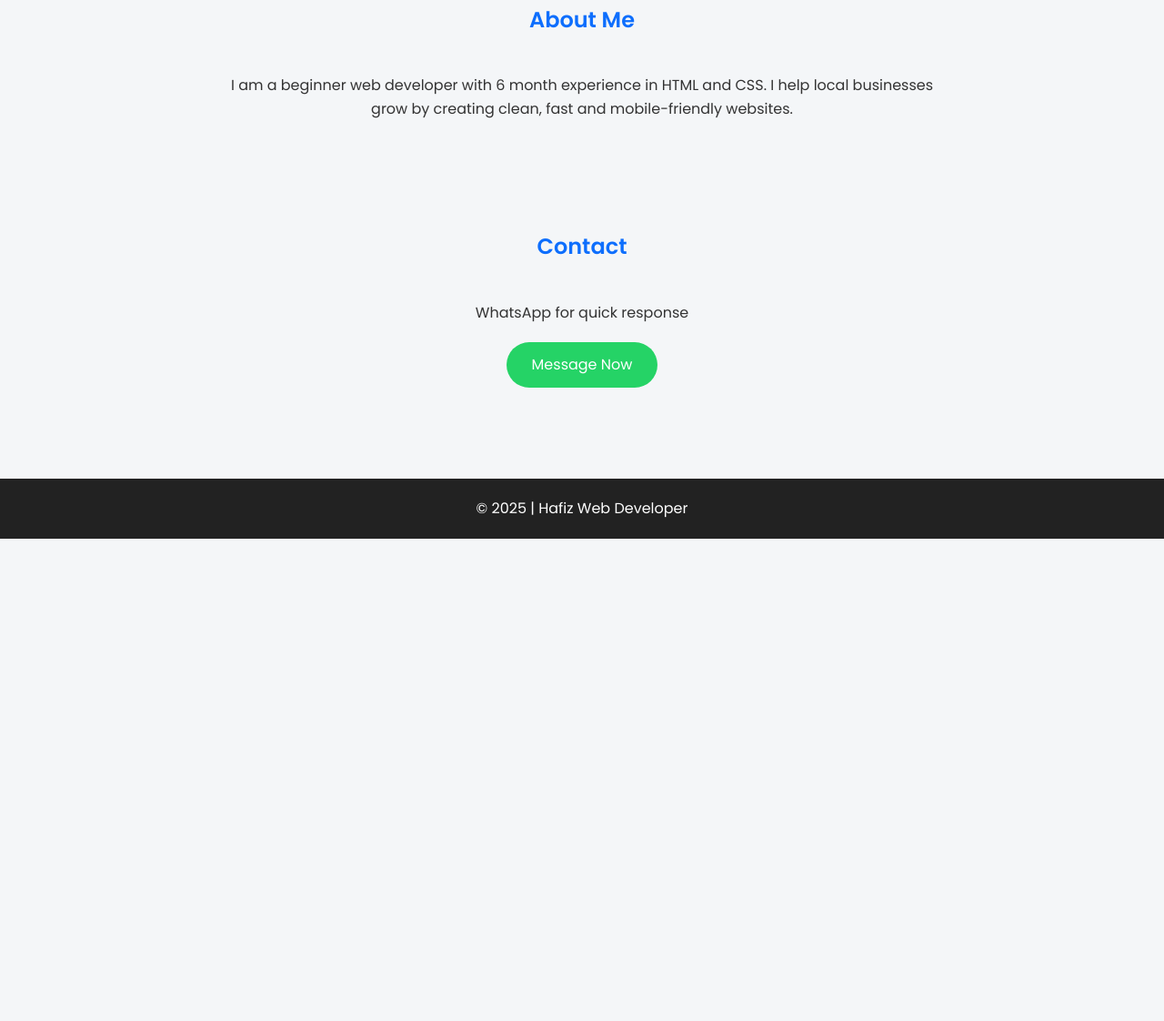
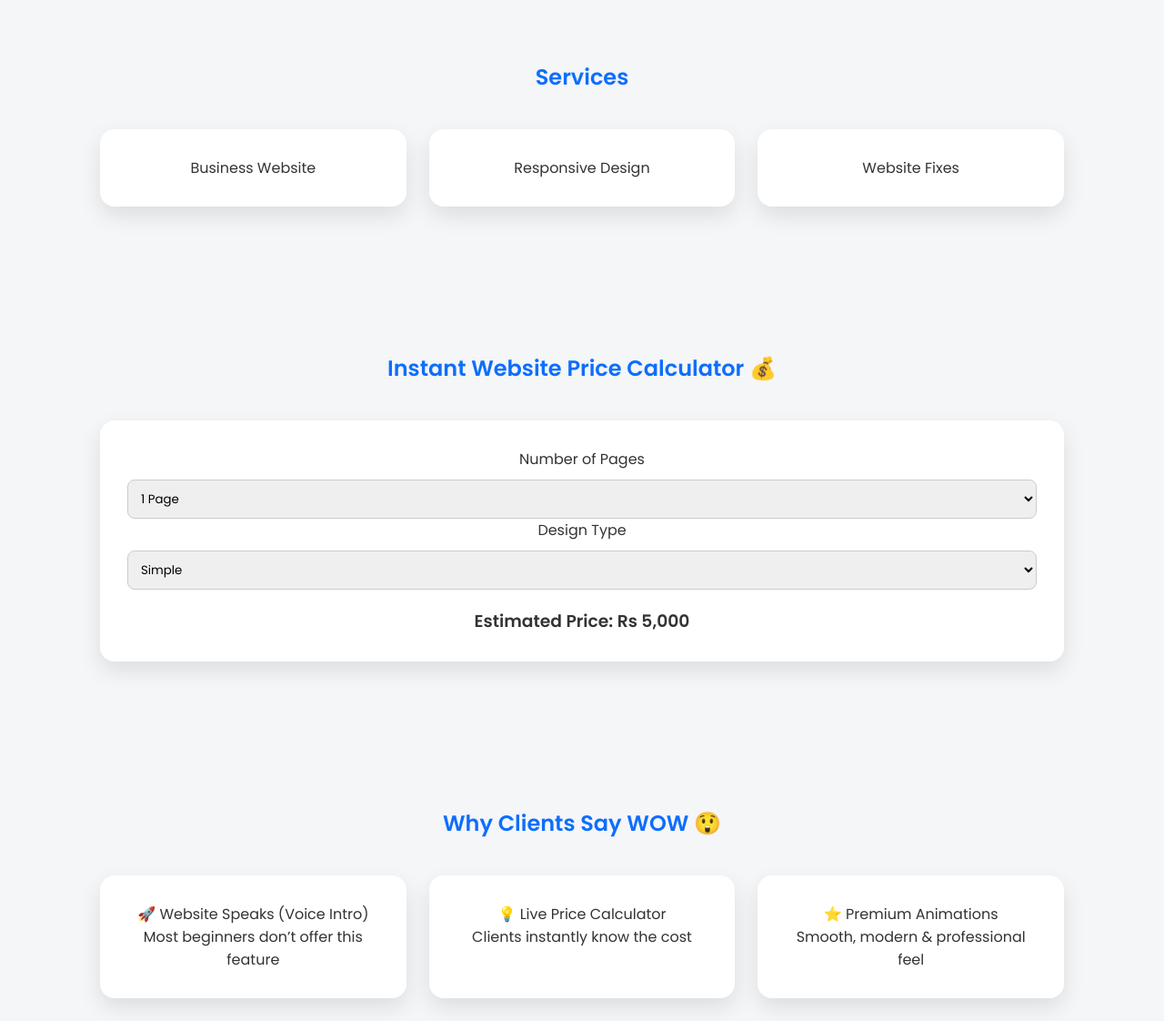
Before and after one commit to anassaeed334422-droid/anassaeed334422-droid.github.io, a plain HTML site: page index.html in a window 1280 px wide. Shown: the part 930-2052 px from the top of the page at 91% size. Before the commit the page ends 1522 px from the top, so only its background shows below. Drawn offline with Linux system fonts and the light colour scheme.

Commit message:
Update index.html

```diff
--- a/index.html
+++ b/index.html
@@ -3,132 +3,273 @@
 <head>
 <meta charset="UTF-8">
 <meta name="viewport" content="width=device-width, initial-scale=1.0">
-<title>Hafiz | Web Developer</title>
+<meta name="description" content="Affordable Web Developer Portfolio with Live Price Calculator">
+<title>Hafiz Anas | Web Developer</title>
 
 <link href="https://fonts.googleapis.com/css2?family=Poppins:wght@300;400;600&display=swap" rel="stylesheet">
 
 <style>
-*{
-    margin:0;
-    padding:0;
-    box-sizing:border-box;
-    font-family:'Poppins', sans-serif;
+:root{
+--bg:#f4f6f8;
+--text:#333;
+--card:#fff;
+--primary:#0d6efd;
 }
-body{
-    background:#f4f6f8;
-    color:#333;
-    line-height:1.6;
+body.dark{
+--bg:#121212;
+--text:#eee;
+--card:#1e1e1e;
 }
+
+*{margin:0;padding:0;box-sizing:border-box;font-family:'Poppins',sans-serif}
+body{background:var(--bg);color:var(--text);transition:.3s}
+html{scroll-behavior:smooth}
+
+/* NAV */
+nav{
+position:sticky;top:0;z-index:100;
+display:flex;justify-content:space-between;
+padding:15px 30px;background:var(--card);
+box-shadow:0 5px 15px rgba(0,0,0,.1)
+}
+nav h2{color:var(--primary)}
+nav button{
+border:none;background:var(--primary);
+color:#fff;padding:6px 14px;border-radius:20px;
+cursor:pointer
+}
+
+/* HEADER */
 header{
 background:linear-gradient(135deg,#0d6efd,#084298);
-    color:#fff;
-    padding:60px 20px;
-    text-align:center;
-}
-header h1{
-    font-size:2.5rem;
-}
-header p{
-    margin-top:10px;
+color:#fff;text-align:center;padding:90px 20px
 }
 .btn{
-    display:inline-block;
-    margin-top:20px;
-    padding:12px 28px;
-    background:#25d366;
-    color:#fff;
-    text-decoration:none;
-    border-radius:30px;
+display:inline-block;margin-top:25px;
+padding:12px 32px;background:#25d366;
+color:#fff;text-decoration:none;border-radius:30px
 }
-section{
-    padding:60px 20px;
-    max-width:1100px;
-    margin:auto;
-}
-h2{
-    text-align:center;
-    margin-bottom:40px;
-    color:#0d6efd;
-}
-.services,.projects{
-    display:grid;
-    grid-template-columns:repeat(auto-fit,minmax(250px,1fr));
-    gap:25px;
+
+/* SECTION */
+section{padding:80px 20px;max-width:1100px;margin:auto}
+h2{text-align:center;color:var(--primary);margin-bottom:40px}
+
+.grid{
+display:grid;grid-template-columns:repeat(auto-fit,minmax(250px,1fr));
+gap:25px
 }
 .card{
-    background:#fff;
-    padding:25px;
-    border-radius:12px;
-    box-shadow:0 8px 20px rgba(0,0,0,0.1);
-    transition:.3s;
+background:var(--card);padding:30px;border-radius:16px;
+box-shadow:0 10px 25px rgba(0,0,0,.1);
+text-align:center
 }
-.card:hover{
-    transform:translateY(-5px);
+
+/* WOW SECTION ONLY */
+.wow-section .card{
+    position:relative;
+    transition:0.4s ease;
 }
-.about{
-    text-align:center;
-    max-width:800px;
-    margin:auto;
+
+.wow-section .card::before{
+    content:"";
+    position:absolute;
+    inset:0;
+    background:linear-gradient(
+        135deg,
+        rgba(13,110,253,0.15),
+        rgba(37,211,102,0.15)
+    );
+    opacity:0;
+    transition:0.4s;
+    pointer-events:none; /* 🔥 FIX */
 }
-.contact{
-    text-align:center;
+
+.wow-section .card:hover::before{
+    opacity:1;
 }
+
+.wow-section .card:hover{
+    transform:translateY(-12px) scale(1.04);
+    box-shadow:0 18px 40px rgba(0,0,0,0.18);
+}
+/* SCROLL ANIMATION */
+.card{
+opacity:0;
+transform:translateY(40px);
+transition:0.6s ease;
+}
+.card.show{
+opacity:1;
+transform:none;
+}
+
+/* INPUT */
+input,select{
+padding:10px;width:100%;margin-top:10px;
+border-radius:8px;border:1px solid #ccc
+}
+
 footer{
-    background:#222;
-    color:#fff;
-    text-align:center;
-    padding:20px;
-    margin-top:40px;
+background:#222;color:#fff;text-align:center;padding:25px
 }
 </style>
 </head>
+
 <body>
 
+<nav>
+<h2>Hafiz</h2>
+<button onclick="toggleMode()">🌙 Mode</button>
+</nav>
+
 <header>
-    <h1>Hafiz Anas Saeed</h1>
+<h1 id="welcome">Hafiz Anas Saeed</h1>
 <p>HTML & CSS Web Developer</p>
-    <p>Simple • Responsive • Affordable Websites</p>
-    <a class="btn" href="https://wa.me/923108647290">Hire Me on WhatsApp</a>
+<a class="btn" href="https://wa.me/923108647290">Hire Me</a>
+<br><br>
+<button class="btn" onclick="speakIntro()">🔊 Listen Introduction</button>
 </header>
 
+<!-- PERSONALIZATION -->
 <section>
-    <h2>My Services</h2>
-    <div class="services">
-        <div class="card">✔ 1-Page Business Website</div>
-        <div class="card">✔ Mobile Responsive Design</div>
-        <div class="card">✔ Website Updates & Fixes</div>
+<h2>Personalize Your Visit 😎</h2>
+<div class="card">
+<input type="text" placeholder="Enter your name"
+oninput="setName(this.value)">
+<p style="margin-top:15px">This makes clients feel special ✨</p>
 </div>
 </section>
 
+<!-- SERVICES -->
 <section>
-    <h2>Sample Projects</h2>
-    <div class="projects">
-        <div class="card">Medical Store Website</div>
-        <div class="card">Tuition Academy Website</div>
-        <div class="card">Electrician Business Website</div>
+<h2>Services</h2>
+<div class="grid">
+<div class="card">Business Website</div>
+<div class="card">Responsive Design</div>
+<div class="card">Website Fixes</div>
 </div>
 </section>
 
+<!-- UNIQUE PRICE CALCULATOR -->
 <section>
-    <h2>About Me</h2>
-    <div class="about">
-        <p>
-            I am a beginner web developer with 6 month experience in HTML and CSS.
-            I help local businesses grow by creating clean, fast and mobile-friendly websites.
-        </p>
+<h2>Instant Website Price Calculator 💰</h2>
+<div class="card">
+<label>Number of Pages</label>
+<select id="pages">
+<option value="5000">1 Page</option>
+<option value="10000">3 Pages</option>
+<option value="15000">5 Pages</option>
+</select>
+
+<label>Design Type</label>
+<select id="design">
+<option value="0">Simple</option>
+<option value="3000">Premium</option>
+</select>
+
+<h3 style="margin-top:20px">
+Estimated Price:
+<span id="price">Rs 5,000</span>
+</h3>
 </div>
 </section>
 
-<section class="contact">
+<section class="wow-section">
+    <h2>Why Clients Say WOW 😲</h2>
+    <div class="grid">
+        <div class="card">
+            🚀 Website Speaks (Voice Intro)
+            <p>Most beginners don’t offer this feature</p>
+        </div>
+        <div class="card">
+            💡 Live Price Calculator
+            <p>Clients instantly know the cost</p>
+        </div>
+        <div class="card">
+            ⭐ Premium Animations
+            <p>Smooth, modern & professional feel</p>
+        </div>
+    </div>
+</section>
+
+<!-- CONTACT -->
+<section>
 <h2>Contact</h2>
-    <p>WhatsApp for quick response</p>
+<div class="card">
+<p>WhatsApp for fast response</p>
 <a class="btn" href="https://wa.me/923108647290">Message Now</a>
+</div>
 </section>
 
 <footer>
 © 2025 | Hafiz Web Developer
 </footer>
 
+<script>
+/* DARK MODE */
+function toggleMode(){
+document.body.classList.toggle('dark')
+localStorage.setItem('mode',
+document.body.classList.contains('dark'))
+}
+if(localStorage.getItem('mode')==="true"){
+document.body.classList.add('dark')
+}
+
+/* NAME */
+function setName(name){
+document.getElementById('welcome').innerText =
+name ? `Welcome ${name} 👋` : 'Hafiz Anas Saeed'
+}
+
+/* PRICE CALCULATOR */
+const pages=document.getElementById('pages')
+const design=document.getElementById('design')
+const price=document.getElementById('price')
+
+function calc(){
+price.style.transform="scale(1.25)";
+price.innerText=`Rs ${Number(pages.value)+Number(design.value)}`;
+setTimeout(()=>price.style.transform="scale(1)",250);
+}
+pages.onchange=design.onchange=calc
+</script>
+
+<script>
+function speakIntro(){
+    const text = "This website is designed to give clients a wow experience. These features make me different from one hundred beginner developers.";
+
+    const speech = new SpeechSynthesisUtterance(text);
+    speech.lang = "en-US";
+    speech.rate = 0.9;
+    speech.pitch = 1;
+    window.speechSynthesis.speak(speech);
+}
+</script>
+
+<script>
+/* SCROLL REVEAL */
+const cards=document.querySelectorAll('.card');
+const reveal=()=>{
+cards.forEach(card=>{
+const top=card.getBoundingClientRect().top;
+if(top<window.innerHeight-50){
+card.classList.add('show');
+}
+});
+}
+window.addEventListener('scroll',reveal);
+reveal();
+</script>
+
+<script>
+/* AUTO VOICE (FIRST VISIT ONLY) */
+if(!localStorage.getItem("heardIntro")){
+    window.addEventListener("load",()=>{
+        setTimeout(speakIntro,1200);
+        localStorage.setItem("heardIntro","yes");
+    });
+}
+</script>
 </body>
-
 </html>
```
Lines whose indentation alone changed are shown as unchanged.
